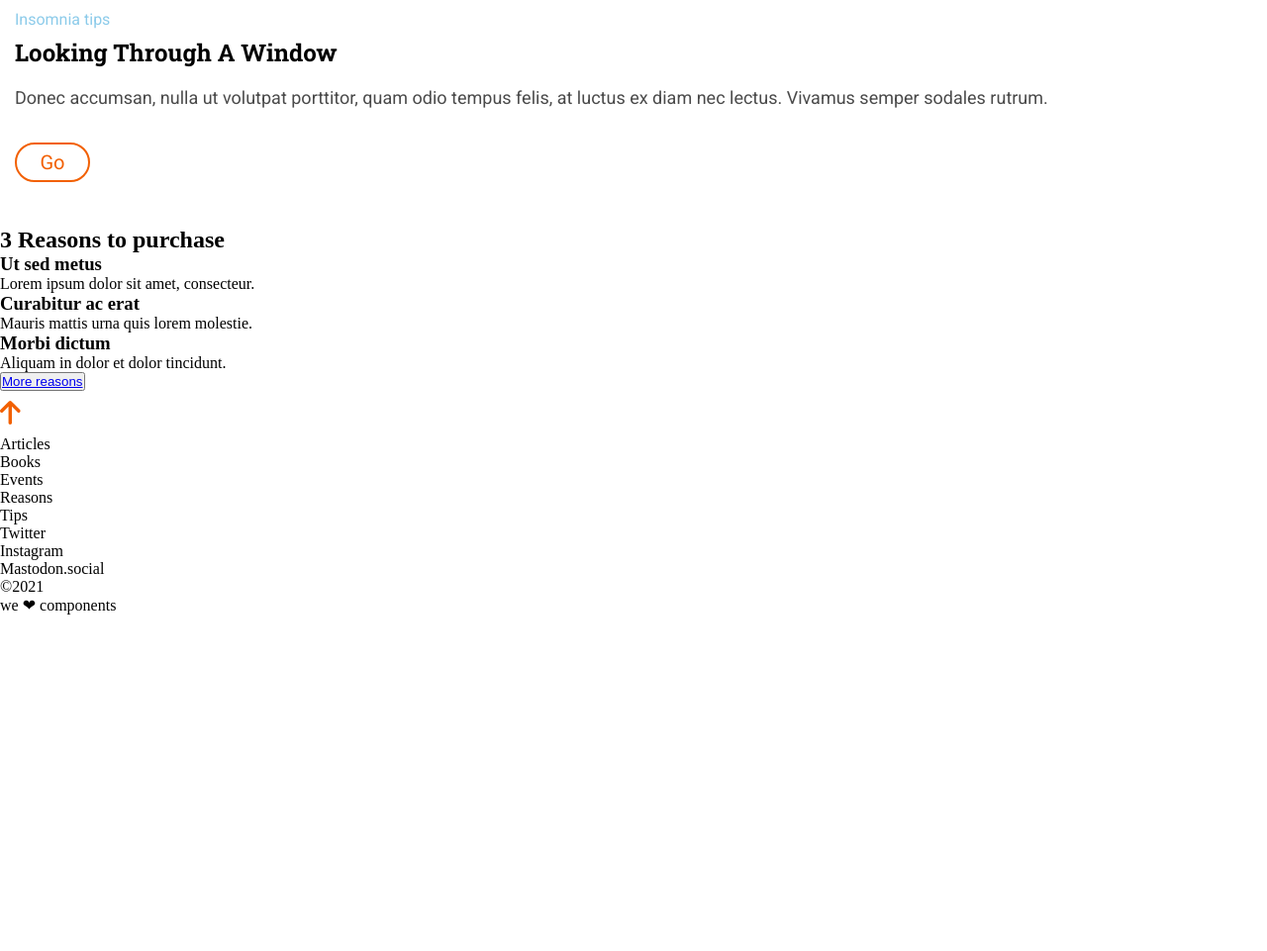
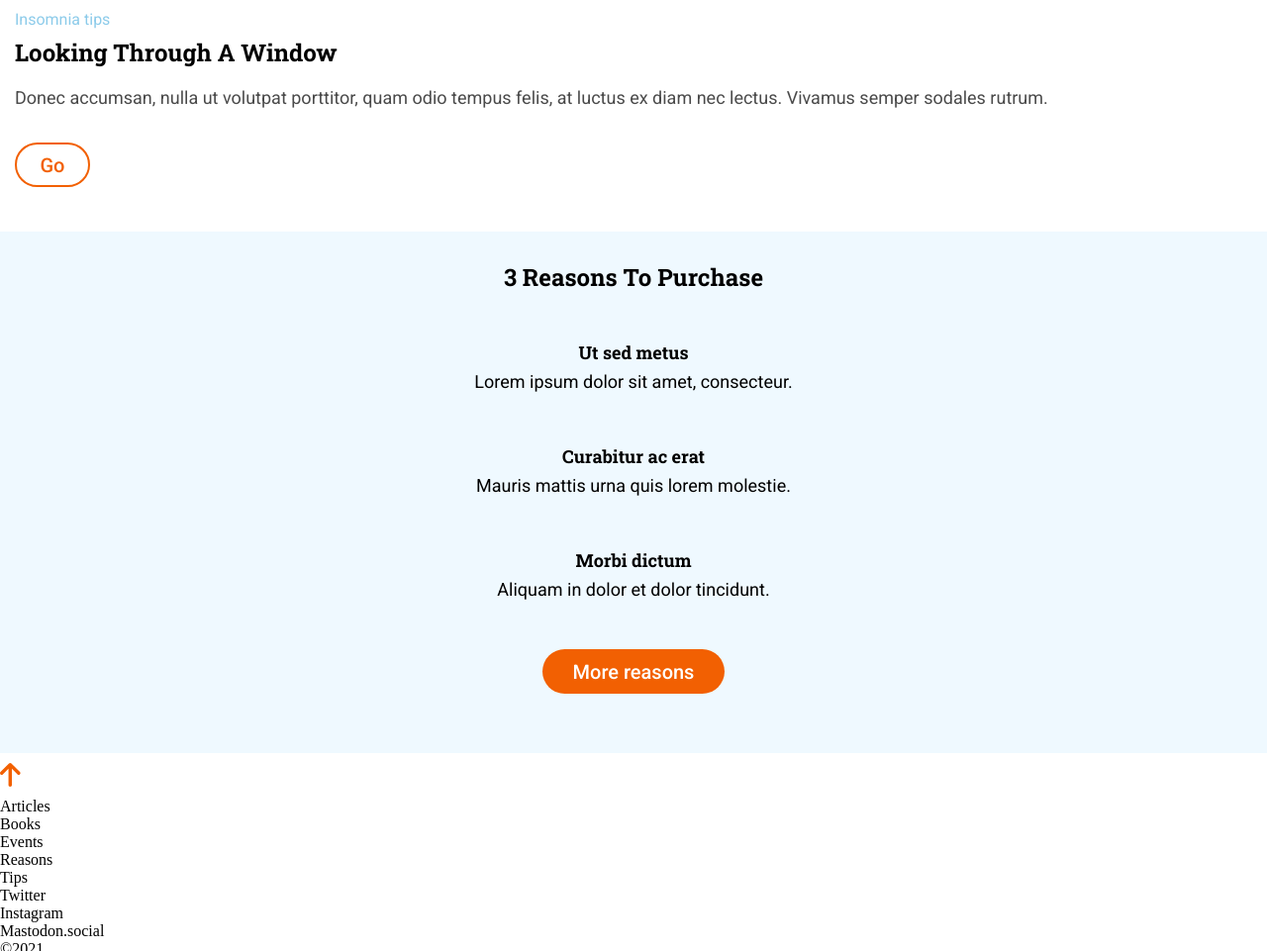
Before and after one commit to PaulaEPR/modulo-1-evaluacion-final-PaulaEPR, a website: page src/html/index.html in a window 1280 px wide. Shown: the part 827-1788 px from the top of the page at 99% size. Before the commit the page ends 1448 px from the top, so only its background shows below. Drawn offline with nearby package versions, Linux system fonts and the light colour scheme; files that its build step writes are made by us from their sources; files whose address does not match are found by name.

Commit message:
add css purchase

```diff
--- a/src/html/partials/main.html
+++ b/src/html/partials/main.html
@@ -20,8 +20,10 @@
             <h3 class="main__purchase--subtitle">Ut sed metus</h3>
             <p class="main__purchase--description">Lorem ipsum dolor sit amet, consecteur.</p>
         </article>
-        <h3 class="main__purchase--subtitle">Curabitur ac erat</h3>
-        <p class="main__purchase--description">Mauris mattis urna quis lorem molestie.</p>
+        <article class="main__purchase--article">
+            <h3 class="main__purchase--subtitle">Curabitur ac erat</h3>
+            <p class="main__purchase--description">Mauris mattis urna quis lorem molestie.</p>
+        </article>
         <h3 class="main__purchase--subtitle">Morbi dictum</h3>
         <p class="main__purchase--description">Aliquam in dolor et dolor tincidunt.</p>
         <button class="main__purchase--button"><a class="main__purchase--button-link" href="#" title="More reasons">More
--- a/src/scss/core/_variables.scss
+++ b/src/scss/core/_variables.scss
@@ -1,6 +1,7 @@
 /* Colors */
 $colorPrincipal: #f26002;
 
+$colorContrast0: #eff9ff;
 $colorContrast1: #8ccbea;
 $colorContrast2: #0271bc;
 $ColorContrast3: #304268;
--- a/src/scss/layout/_page.scss
+++ b/src/scss/layout/_page.scss
@@ -63,31 +63,80 @@
     }
     &--title {
         font-family: $typoTitle;
+        font-size: 24px;
         text-transform: capitalize;
         margin-bottom: 15px;
     }
     &--description {
         color: $ColorContrast4;
         font-size: 18px;
-        line-height: 1.67;
+        line-height: 30px;
         margin-bottom: 30px;
     }
     &--button {
-        border-color: $colorPrincipal;
+        border: solid 2px $colorPrincipal;
         width: 76px;
+        height: 45px;
         border-radius: 45px;
         background: none;
-        border-style: solid;
-        &:active, &:focus {
-            border-color: $colorPrincipal;
-            color: $colorPrincipal;
-        }
+
+        // &:active, &:focus {
+        //     border-color: $colorPrincipal;
+        //     color: $colorPrincipal;
+        // }
 
         &-link {
             color: $colorPrincipal;
             text-decoration: none;
             font-size: 20px;
-            line-height: 1.8;
+            font-weight: 500;
+            line-height: 40px;
         }
     }
 }
+
+.main__purchase {
+    background-color: $colorContrast0;
+    padding: 30px 15px 60px;
+    place-items: center;
+    text-align: center;
+    display: grid;
+
+    &--title {
+        font-family: $typoTitle;
+        font-size: 24px;
+        text-transform: capitalize;
+        margin-bottom: 45px;
+    }
+    &--subtitle {
+        font-family: $typoTitle;
+        font-size: 18px;
+        line-height: 30px;
+    }
+    &--description {
+        font-family: $typoText;
+        font-size: 18px;
+        line-height: 30px;
+        margin: 0 55px 45px;
+    }
+    &--button {
+        font-family: $typoText;
+        border: none;
+        width: 184px;
+        height: 45px;
+        border-radius: 45px;
+        background-color: $colorPrincipal;
+        // &:active, &:focus {
+        //     border-color: $colorPrincipal;
+        //     color: $colorPrincipal;
+        // }
+
+        &-link {
+            color: $colorWhite;
+            text-decoration: none;
+            font-size: 20px;
+            font-weight: 500;
+            line-height: 40px;
+        }
+    }
+}
```
Also changed, not shown: src/scss/core/_reset.scss (line endings or trailing spaces).
